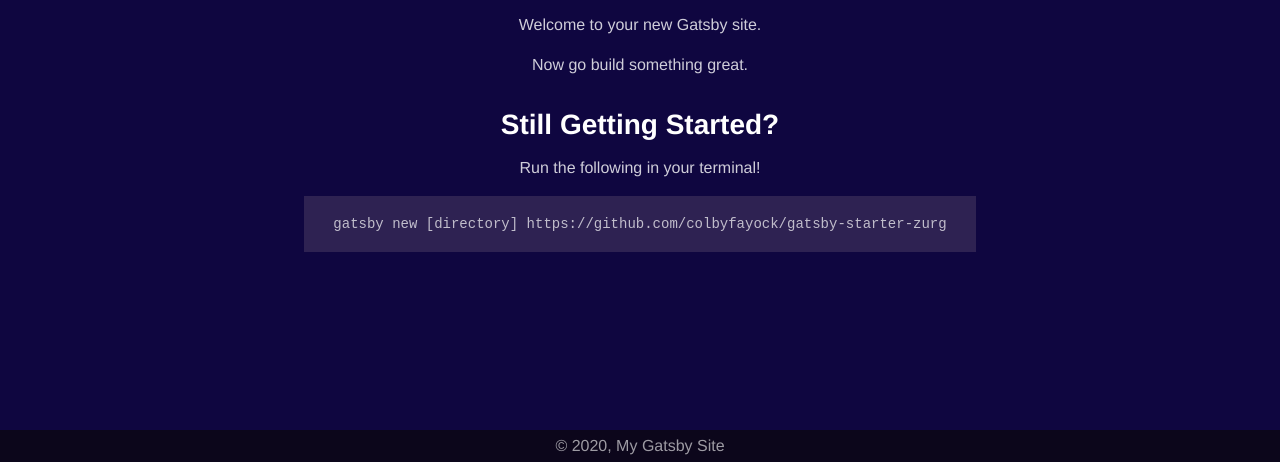
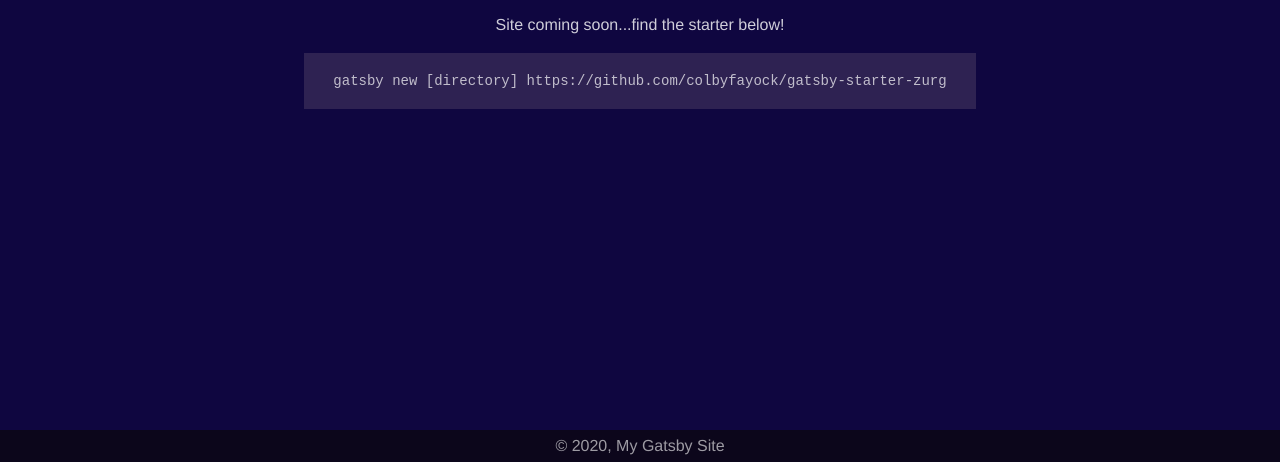
Before and after one commit to joeandquettalktech/twotechboyz.com, a Gatsby site: page / in a window 1280 px wide. Shown: the part 338-800 px from the top of the page. Built offline with nearby package versions, Linux system fonts and the light colour scheme; Gatsby itself is replaced by a stand-in of ours.

Commit message:
Initial commit

```diff
--- a/src/pages/index.js
+++ b/src/pages/index.js
@@ -22,10 +22,8 @@ const IndexPage = () => {
             <h1>
               <FaRocket /> Gatsby Zurg Starter
             </h1>
-            <p>Welcome to your new Gatsby site.</p>
-            <p>Now go build something great.</p>
-            <h2>Still Getting Started?</h2>
-            <p>Run the following in your terminal!</p>
+            <p>Site coming soon...find the starter below!</p>
+
             <pre>
               <code>gatsby new [directory] https://github.com/colbyfayock/gatsby-starter-zurg</code>
             </pre>
```
